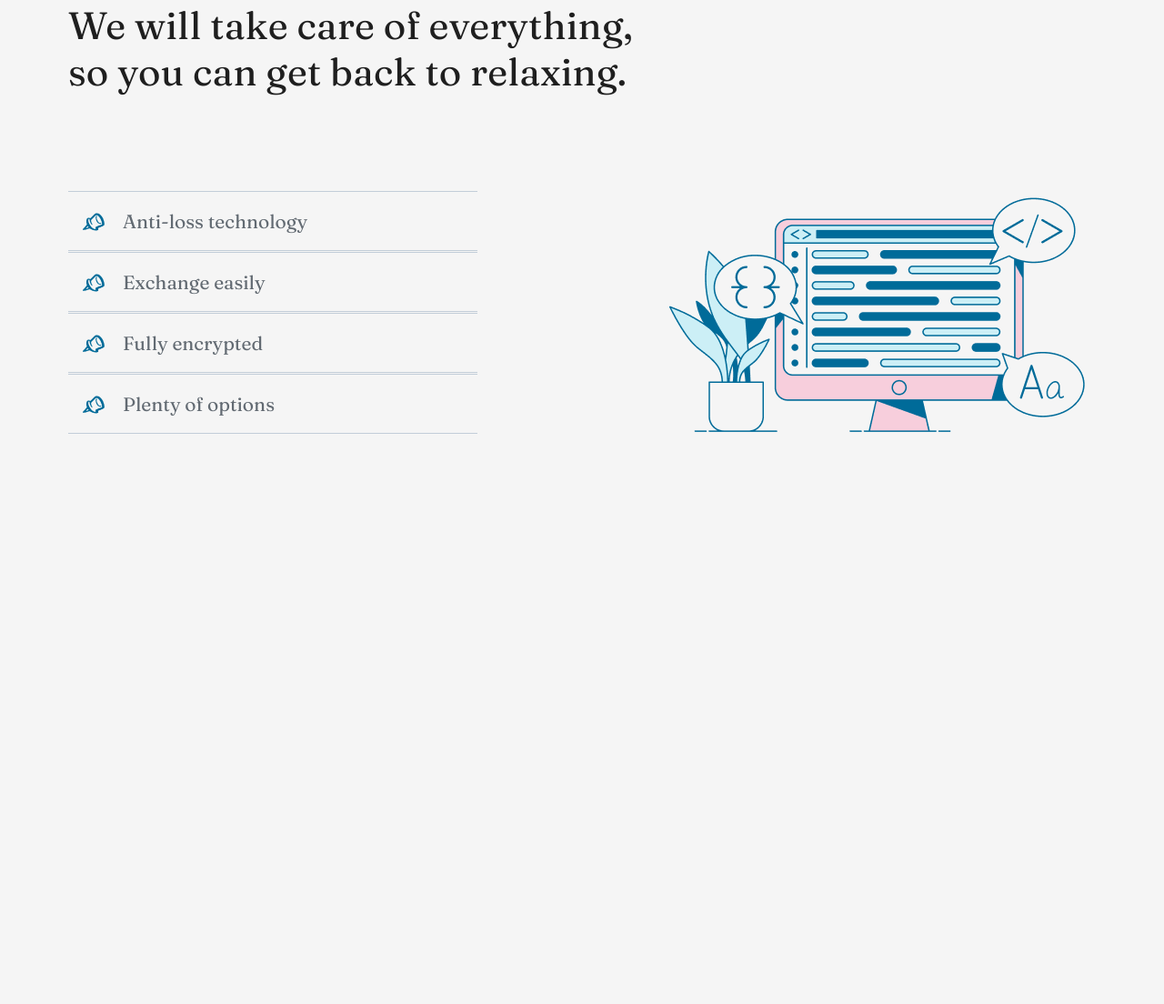
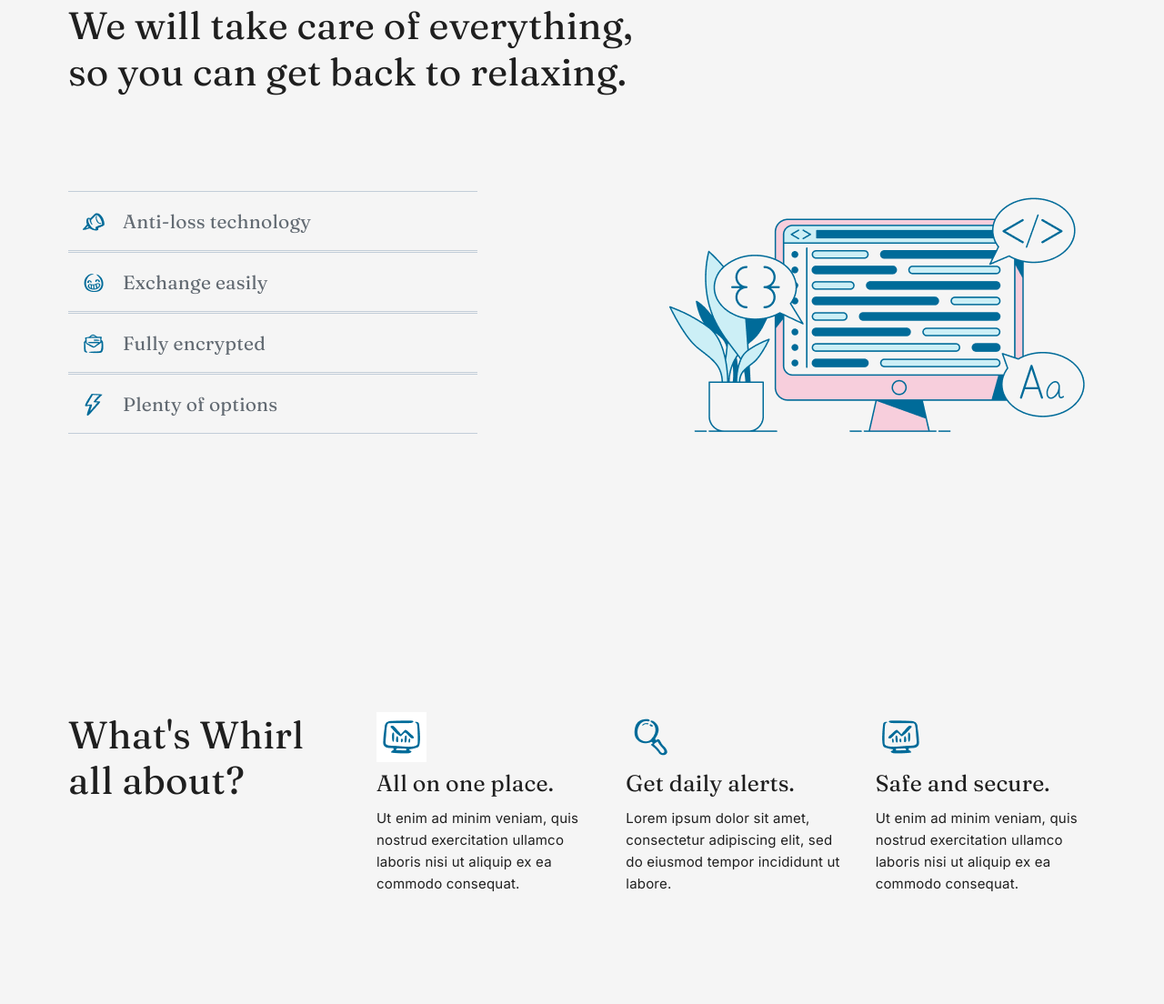
Before and after one commit to Oleksandr073/Whirl-landing-page, a plain HTML site: page index.html in a window 1280 px wide. Shown: the part 1407-2511 px from the top of the page at 91% size. Before the commit the page ends 2070 px from the top, so only its background shows below. Drawn offline with Linux system fonts and the light colour scheme.

Commit message:
adds about component

```diff
--- a/index.html
+++ b/index.html
@@ -101,15 +101,15 @@
             <h2 class="visually-hidden">Our advantages</h2>
             <ul class="advantage__list">
                 <li class="advantage__item advantage__item--fast">
-                    <h3 class="advantage__heading">Fast. Really fast.</h3>
+                    <h3 class="advantage__heading heading">Fast. Really fast.</h3>
                     <p class="advantage__text">Ut enim ad minim veniam, quis nostrud exercitation ullamco laboris nisi ut aliquip ex ea commodo consequat.</p>
                 </li>
                 <li class="advantage__item advantage__item--buck">
-                    <h3 class="advantage__heading">More bang for buck.</h3>
+                    <h3 class="advantage__heading heading">More bang for buck.</h3>
                     <p class="advantage__text">Ut enim ad minim veniam, quis nostrud exercitation ullamco laboris nisi ut aliquip ex ea commodo consequat.</p>
                 </li>
                 <li class="advantage__item advantage__item--safe">
-                    <h3 class="advantage__heading">Safe and secure.</h3>
+                    <h3 class="advantage__heading heading">Safe and secure.</h3>
                     <p class="advantage__text">Ut enim ad minim veniam, quis nostrud exercitation ullamco laboris nisi ut aliquip ex ea commodo consequat.</p>
                 </li>
             </ul>
@@ -119,11 +119,11 @@
     <!-- services -->
     <section class="services">
         <div class="services__container container">
-            <h2 class="services__title">We will take care of everything, <br>so you can get back to relaxing.</h2>
+            <h2 class="services__title title">We will take care of everything, <br>so you can get back to relaxing.</h2>
             <div class="services__content">
                 <ul class="services__items">
                     <li class="services__item">
-                        <button class="services__button" title="Show content" aria-expanded="false">
+                        <button class="services__button services__button--anti" title="Show content" aria-expanded="false">
                             Anti-loss technology
                         </button>
                         <div class="services__text" aria-hidden="true">
@@ -132,7 +132,7 @@
                         </div>
                     </li>
                     <li class="services__item">
-                        <button class="services__button" title="Show content" aria-expanded="false">
+                        <button class="services__button services__button--exchange" title="Show content" aria-expanded="false">
                             Exchange easily
                         </button>
                         <div class="services__text" aria-hidden="true">
@@ -141,7 +141,7 @@
                         </div>
                     </li>
                     <li class="services__item">
-                        <button class="services__button" title="Show content" aria-expanded="false">
+                        <button class="services__button services__button--fully" title="Show content" aria-expanded="false">
                             Fully encrypted
                         </button>
                         <div class="services__text" aria-hidden="true">
@@ -150,7 +150,7 @@
                         </div>
                     </li>
                     <li class="services__item">
-                        <button class="services__button" title="Show content" aria-expanded="false">
+                        <button class="services__button services__button--plenty" title="Show content" aria-expanded="false">
                             Plenty of options
                         </button>
                         <div class="services__text" aria-hidden="true">
@@ -161,6 +161,27 @@
                 </ul>
                 <img class="services__photo" src="./img/services/right-photo.png" width="481" height="479" alt="Computer">
             </div>
+        </div>
+    </section>
+
+    <!-- about -->
+    <section class="about">
+        <div class="about__container container">
+            <h2 class="about__title title">What's Whirl all about?</h2>
+            <ul class="about__items">
+                <li class="about__item about__item--place">
+                    <h3 class="about__heading heading">All on one place.</h3>
+                    <p class="about__text">Ut enim ad minim veniam, quis nostrud exercitation ullamco laboris nisi ut aliquip ex ea commodo consequat.</p>
+                </li>
+                <li class="about__item about__item--alerts">
+                    <h3 class="about__heading heading">Get daily alerts.</h3>
+                    <p class="about__text">Lorem ipsum dolor sit amet, consectetur adipiscing elit, sed do eiusmod tempor incididunt ut labore.</p>
+                </li>
+                <li class="about__item about__item--safe">
+                    <h3 class="about__heading heading">Safe and secure.</h3>
+                    <p class="about__text">Ut enim ad minim veniam, quis nostrud exercitation ullamco laboris nisi ut aliquip ex ea commodo consequat.</p>
+                </li>
+            </ul>
         </div>
     </section>
 
--- /dev/null
+++ b/sass/components/_about.scss
@@ -0,0 +1,66 @@
+.about {
+    padding: 120px 0;
+
+    // .about__container
+
+    &__container {
+        display: flex;
+    }
+
+    // .about__title
+
+    &__title {
+        width: 25%;
+        margin-right: 5%;
+        // margin-right: 100px;
+    }
+
+    // .about__items
+
+    &__items {
+        width: 70%;
+        display: flex;
+    }
+
+    // .about__item
+
+    &__item {
+        flex-basis: 33.33333%;
+
+        &:not(:last-child) {
+            margin-right: 32px;
+        }
+
+        &::before {
+            content: '';
+            display: block;
+            width: 55px;
+            height: 55px;
+            margin-bottom: 8px;
+        }
+
+        &--place::before {
+            background-image: url('../img/about/about1.png');
+        }
+
+        &--alerts::before {
+            background-image: url('../img/about/about2.png');
+        }
+
+        &--safe::before {
+            background-image: url('../img/about/about3.png');
+        }
+    }
+
+    // .about__heading
+
+    &__heading {
+        margin-bottom: 11px;
+    }
+
+    // .about__text
+
+    &__text {
+        @include fontSizeLineHeight(15px, 24px);
+    }
+}
--- a/sass/components/_advantage.scss
+++ b/sass/components/_advantage.scss
@@ -67,10 +67,6 @@
 
     &__heading {
         margin-bottom: 11px;
-
-        font-family: 'Fraunces', serif;
-        @include fontSizeLineHeight(25px, 31.25px);
-        font-weight: 400;
     }
 
     // .advantage__text
--- a/sass/components/_services.scss
+++ b/sass/components/_services.scss
@@ -10,9 +10,6 @@
     &__title {
         // margin-bottom: 60px;
 
-        font-family: 'Fraunces', serif;
-        @include fontSizeLineHeight(42px, 50.4px);
-        font-weight: 400;
     }
 
     // .services__content
@@ -53,6 +50,7 @@
         font: inherit;
         color: inherit;
         text-align: left;
+        letter-spacing: inherit;
         //
 
         width: 100%;
@@ -83,8 +81,22 @@
             width: 32px;
             height: 32px;
             margin-right: 16px;
+        }
 
+        &--anti::before {
             background-image: url('../img/services/services1.png');
+        }
+
+        &--exchange::before {
+            background-image: url('../img/services/services2.png');
+        }
+
+        &--fully::before {
+            background-image: url('../img/services/services3.png');
+        }
+
+        &--plenty::before {
+            background-image: url('../img/services/services4.png');
         }
 
         &::after {
--- a/sass/main.scss
+++ b/sass/main.scss
@@ -4,6 +4,8 @@
 @import 'components/visually-hidden';
 @import 'components/body';
 @import 'components/container';
+@import 'components/title';
+@import 'components/heading';
 @import 'components/logo';
 @import 'components/btn';
 @import 'components/header';
@@ -12,3 +14,4 @@
 @import 'components/companies';
 @import 'components/advantage';
 @import 'components/services';
+@import 'components/about';
```
Also changed, not shown: css/main.css, css/main.min.css, img/about/about1.png (added), img/about/about2.png (added), img/about/about3.png (added), 2 other files.
